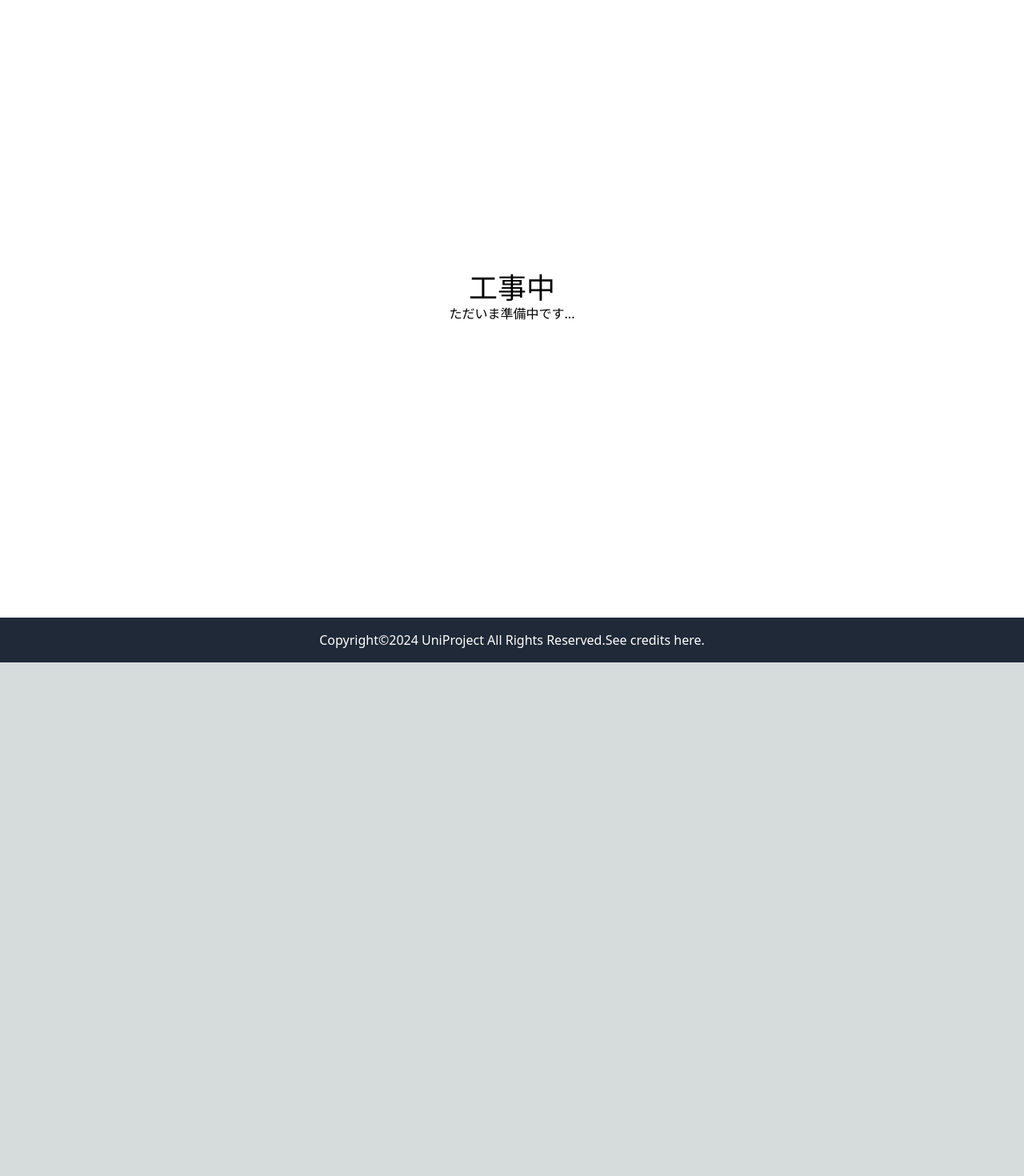
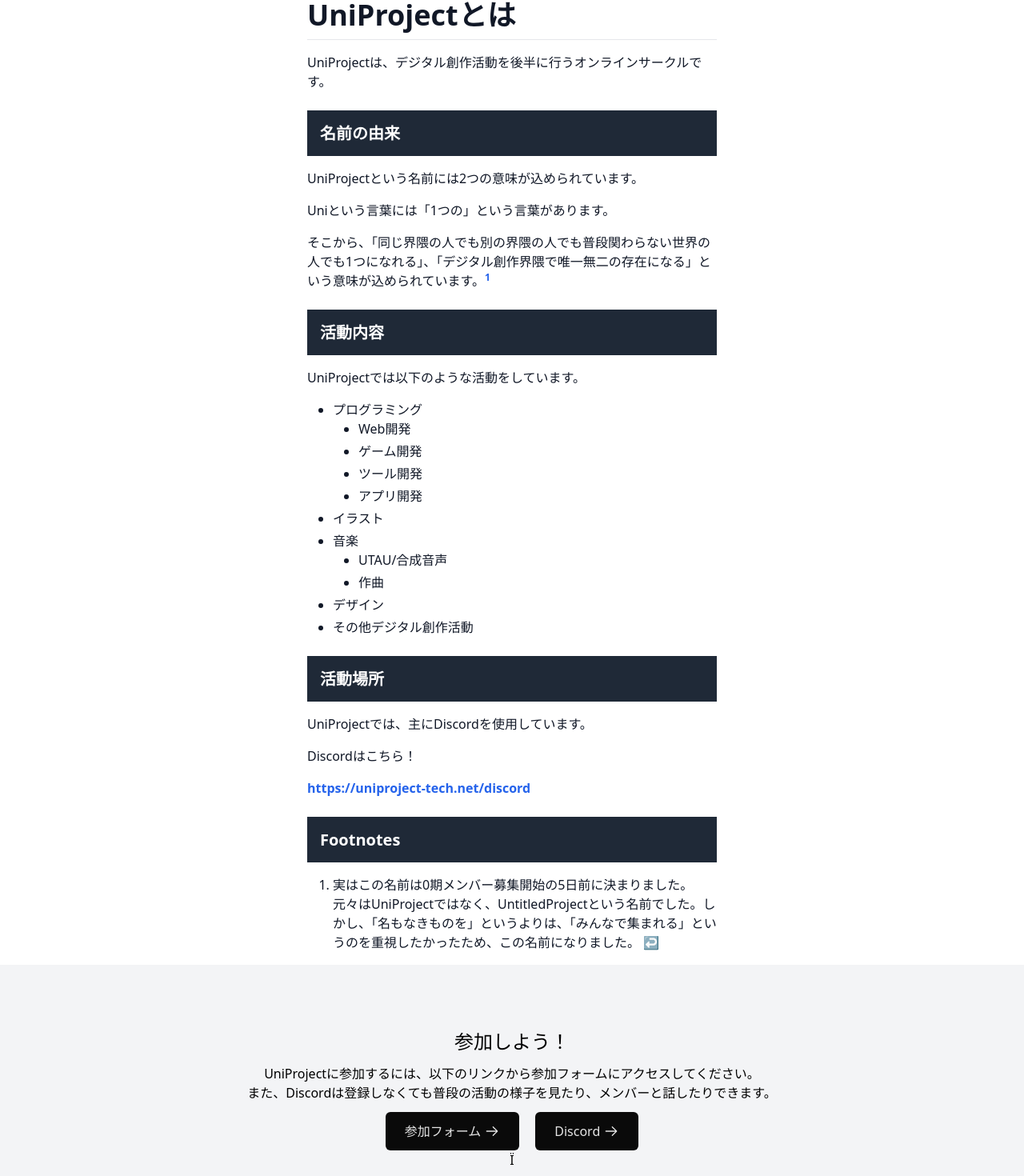
Before and after one commit to UniPro-tech/UniPro-site, a Next.js app: page /about in a window 1280 px wide. Shown: the part 96-1566 px from the top of the page at 80% size. Before the commit the page ends 924 px from the top, so only its background shows below. Built offline with nearby package versions, Linux system fonts and the light colour scheme.

Commit message:
:sparkles: 新しいページとマークダウンサポートを追加し、依存関係を更新

```diff
--- a/src/app/about/page.tsx
+++ b/src/app/about/page.tsx
@@ -1,16 +1,69 @@
-import { NextPage } from "next";
-import { Button } from "@/components/button";
-import React from "react";
+import { Button } from '@/components/button';
+import ReactMarkdown from 'react-markdown';
+import remarkGfm from 'remark-gfm';
 
-const AboutPage: NextPage = () => {
+const markdownString = `
+# UniProjectとは
+
+UniProjectは、デジタル創作活動を後半に行うオンラインサークルです。
+
+## 名前の由来
+
+UniProjectという名前には2つの意味が込められています。
+
+Uniという言葉には「1つの」という言葉があります。
+
+そこから、「同じ界隈の人でも別の界隈の人でも普段関わらない世界の人でも1つになれる」、「デジタル創作界隈で唯一無二の存在になる」という意味が込められています。[^1]
+
+[^1]:実はこの名前は0期メンバー募集開始の5日前に決まりました。元々はUniProjectではなく、UntitledProjectという名前でした。しかし、「名もなきものを」というよりは、「みんなで集まれる」というのを重視したかったため、この名前になりました。
+
+## 活動内容
+
+UniProjectでは以下のような活動をしています。
+
+- プログラミング
+  - Web開発
+  - ゲーム開発
+  - ツール開発
+  - アプリ開発
+- イラスト
+- 音楽
+  - UTAU/合成音声
+  - 作曲
+- デザイン
+- その他デジタル創作活動
+
+## 活動場所
+
+UniProjectでは、主にDiscordを使用しています。
+
+Discordはこちら！
+
+https://uniproject-tech.net/discord
+`;
+
+const Home = () => {
   return (
-    <main className="flex min-h-screen flex-col items-center bg-white text-black space-y-0">
-      <section className="h-screen w-screen flex flex-col justify-center items-center">
-        <h1 className="text-4xl">工事中</h1>
-        <div>ただいま準備中です...</div>
+    <main className="flex min-h-screen w-full flex-col items-center bg-white text-black space-y-0">
+      <ReactMarkdown remarkPlugins={[remarkGfm]} className='markdown'>{markdownString}</ReactMarkdown>
+      <section id="join" className="flex space-y-3 items-center min-w-full p-20 flex-col bg-gray-100">
+        <h3 className="text-2xl">
+          <a href="#join">参加しよう！</a>
+        </h3>
+        <div className="text-center flex flex-col space-y-3">
+          <p>UniProjectに参加するには、以下のリンクから参加フォームにアクセスしてください。<br />また、Discordは登録しなくても普段の活動の様子を見たり、メンバーと話したりできます。</p>
+          <div className='flex lg:flex-row flex-col justify-center items-center space-x-5'>
+            <Button<'Link'> href="https://forms.gle/VsRQQ4LwnxvDUyH58" className="lg:w-2/5 w-full" disabled={false}>
+              参加フォーム
+            </Button>
+            <Button<'Link'> href="/discord" className="lg:w-2/5 w-full" disabled={false}>
+              Discord
+            </Button>
+          </div>
+        </div>Ï
       </section>
     </main>
   );
 };
 
-export default AboutPage;
+export default Home;
--- /dev/null
+++ b/src/app/announce/[slug]/page.tsx
@@ -0,0 +1,17 @@
+import { getPostData } from "@/lib/posts";
+
+export default async function Page({
+    params,
+}: {
+    params: Promise<{ slug: string }>
+}) {
+    const slug = (await params).slug
+
+    const data = await getPostData(slug, 'announce')
+
+    return (
+        <>
+            <article dangerouslySetInnerHTML={{ __html: data }}></article>
+        </>
+    )
+}
--- /dev/null
+++ b/src/app/discord/page.tsx
@@ -0,0 +1,7 @@
+import { redirect } from "next/navigation";
+
+const page = async () => {
+    redirect("https://discord.gg/nmjdqaZYVg");
+};
+
+export default page;
--- a/src/app/globals.css
+++ b/src/app/globals.css
@@ -31,3 +31,100 @@ body {
     text-wrap: balance;
   }
 }
+
+.markdown {
+  @apply text-gray-900 leading-normal break-words w-2/5;
+}
+
+.markdown > * + * {
+  @apply mt-0 mb-4;
+}
+
+.markdown li + li {
+  @apply mt-1;
+}
+
+.markdown li > p + p {
+  @apply mt-6;
+}
+
+.markdown strong {
+  @apply font-semibold;
+}
+
+.markdown a {
+  @apply text-blue-600 font-semibold;
+}
+
+.markdown strong a {
+  @apply font-bold;
+}
+
+.markdown h1 {
+  @apply leading-tight border-b text-4xl font-bold mb-4 mt-6 pb-2;
+}
+
+.markdown h2 {
+  @apply leading-tight bg-gray-800 text-white font-semibold mb-4 mt-6 p-4 text-xl;
+}
+
+.markdown h3 {
+  @apply leading-snug text-lg font-semibold mb-4 mt-6;
+}
+
+.markdown h4 {
+  @apply leading-none text-base font-semibold mb-4 mt-6;
+}
+
+.markdown h5 {
+  @apply leading-tight text-sm font-semibold mb-4 mt-6;
+}
+
+.markdown h6 {
+  @apply leading-tight text-sm font-semibold text-gray-600 mb-4 mt-6;
+}
+
+.markdown blockquote {
+  @apply text-base border-l-4 border-gray-300 pl-4 pr-4 text-gray-600;
+}
+
+.markdown code {
+  @apply font-mono text-sm inline bg-gray-200 rounded px-1 py-5;
+}
+
+.markdown pre {
+  @apply bg-gray-100 rounded p-4;
+}
+
+.markdown pre code {
+  @apply block bg-transparent p-0 overflow-visible rounded-none;
+}
+
+.markdown ul {
+  @apply text-base pl-8 list-disc;
+}
+
+.markdown ol {
+  @apply text-base pl-8 list-decimal;
+}
+
+.markdown kbd {
+  @apply text-xs inline-block rounded border px-1 py-5 align-middle font-normal font-mono shadow;
+}
+
+.markdown table {
+  @apply text-base border-gray-600;
+}
+
+.markdown th {
+  @apply border py-1 px-3;
+}
+
+.markdown td {
+  @apply border py-1 px-3;
+}
+
+/* Override pygments style background color. */
+.markdown .highlight pre {
+  @apply bg-gray-100 !important;
+}
--- a/src/app/page.tsx
+++ b/src/app/page.tsx
@@ -64,8 +64,8 @@ export default function Home() {
             Web開発/UTAU/デザイン/競技プログラミング/AI研究/映像制作/インフラ開発(サーバー構築など)/etc...
             <br />
           </p>
-          <Button<'button'> href="#" disabled={true}>
-            もっと詳しく(準備中)
+          <Button<'button'> href="#" disabled={false}>
+            もっと詳しく
           </Button>
         </div>
       </section>
@@ -91,10 +91,15 @@ export default function Home() {
           <a href="#join">参加しよう！</a>
         </h3>
         <div className="text-center flex flex-col space-y-3">
-          <p>UniProjectに参加するには、以下のリンクから参加フォームにアクセスしてください。</p>
-          <Button<'Link'> href="https://forms.gle/VsRQQ4LwnxvDUyH58" disabled={false}>
-            参加フォーム
-          </Button>
+          <p>UniProjectに参加するには、以下のリンクから参加フォームにアクセスしてください。<br/>また、Discordは登録しなくても普段の活動の様子を見たり、メンバーと話したりできます。</p>
+          <div className='flex lg:flex-row flex-col justify-center items-center space-x-5'>
+            <Button<'Link'> href="https://forms.gle/VsRQQ4LwnxvDUyH58" className="lg:w-2/5 w-full" disabled={false}>
+              参加フォーム
+            </Button>
+            <Button<'Link'> href="/discord" className="lg:w-2/5 w-full" disabled={false}>
+              Discord
+            </Button>
+          </div>
         </div>
       </section>
     </main>
--- a/tsconfig.json
+++ b/tsconfig.json
@@ -33,7 +33,7 @@
     "**/*.ts",
     "**/*.tsx",
     ".next/types/**/*.ts"
-  ],
+, "src/lib/posts.ts"  ],
   "exclude": [
     "node_modules"
   ]
```
Also changed, not shown: package.json (+8 -1 lines), 1 other file (tests, documents, lock files or other folders).
